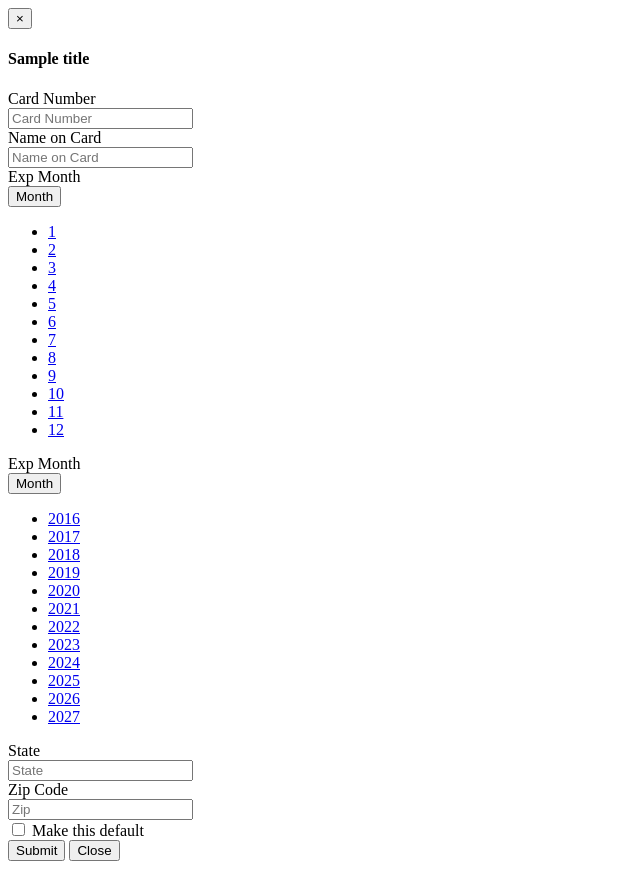
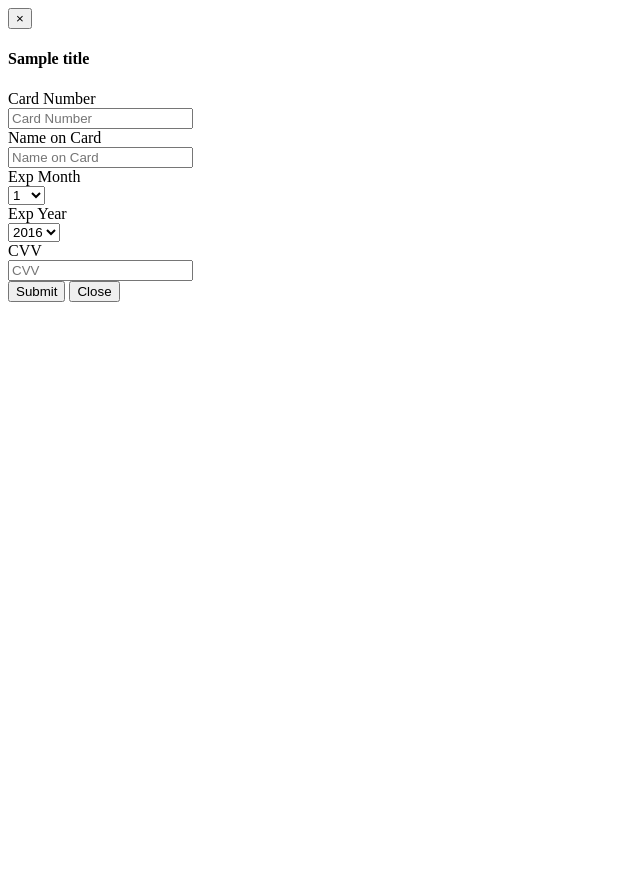
Before and after one commit to pvkc/Online-Grocery-Store, a Django app: template OnlineGroceryStore/store/templates/store/cardsForm.html in a window 1280 px wide. Shown: the whole page, without its empty margins (0-640 px from the left). After the commit the page ends 302 px from the top, so only its background shows below. Run offline with Django 3.2, Linux system fonts and the light colour scheme; the template is opened without the code that fills it: most values are stand-ins (such as "Sample title", 1, 10 or a date in 2020).

Commit message:
Add new credit card now working.

```diff
--- a/OnlineGroceryStore/store/templates/store/cardsForm.html
+++ b/OnlineGroceryStore/store/templates/store/cardsForm.html
@@ -26,59 +26,38 @@
                         </div>
                         <div class="form-group">
                             <div class="col-sm-2 col-sm-offset-2">
-                             <label for="expMonth_{{ ix }}" class="control-label">Exp Month</label>
+                                <label for="expMonth_{{ ix }}" class="control-label">Exp Month</label>
                             </div>
                             <div class="col-lg-4">
-                             <!input type="text" class="form-control" id="expMonth_{{ ix }}" name='expMonth' placeholder="expMonth" required>
-                                <div class="dropdown">
-                                    <button class="btn btn-primary dropdown-toggle" id="expMonth_{{ ix }}" type="button" data-toggle="dropdown">Month</button>
-                                         <ul class="dropdown-menu">
-                                            {% for month in "123456789123" %}
-                                                <li><a href="#">{{ forloop.counter }}</a></li>
-                                            {% endfor %}
-                                        </ul>
-                                </div>
+                                <select id="expMonth_{{ ix }}" class="selectpicker">
+                                    {% for foo in "123456789123" %}
+                                        <option>{{ forloop.counter }}</option>
+                                    {% endfor %}
+                                </select>
                             </div>
                         </div>
                         <div class="form-group">
                             <div class="col-sm-2 col-sm-offset-2">
-                             <label for="expYear_{{ ix }}" class="control-label">Exp Month</label>
+                             <label for="expYear_{{ ix }}" class="control-label">Exp Year</label>
                             </div>
-                            <div class="col-lg-4">
-                                <div class="dropdown">
-                                    <button class="btn btn-primary dropdown-toggle" id="expMonth_{{ ix }}" type="button" data-toggle="dropdown" required>Month</button>
-                                         <ul class="dropdown-menu">
-                                            {% for month in "123456789123" %}
-                                                <li><a href="#">20{{ forloop.counter|add:"15" }}</a></li>
-                                            {% endfor %}
-                                        </ul>
-                                </div>
+                                <div class="col-lg-4">
+
+                                    <select id="expYear_{{ ix }}" class="selectpicker">
+                                        {% for foo in "123456789123" %}
+                                            <option>20{{ forloop.counter|add:"15" }}</option>
+                                        {% endfor %}
+                                    </select>
+
                             </div>
                         </div>
                         <div class="form-group">
                             <div class="col-sm-2 col-sm-offset-2">
-                             <label for="state_{{ ix }}" class="control-label">State</label>
+                             <label for="cvv_{{ ix }}" class="control-label">CVV</label>
                             </div>
-                            <div class="col-lg-4">
-                             <input type="text" class="form-control" id="state_{{ ix }}" name='state' placeholder="State" required>
+                            <div class="col-sm-2">
+                             <input type="text" class="form-control" id="cvv_{{ ix }}" name='cvv' placeholder="CVV" required>
                             </div>
                         </div>
-                        <div class="form-group">
-                            <div class="col-sm-2 col-sm-offset-2">
-                             <label for="zipCode_{{ ix }}" class="control-label">Zip Code</label>
-                            </div>
-                            <div class="col-lg-4">
-                             <input type="text" class="form-control" id="zipCode_{{ ix }}" name='zipCode' placeholder="Zip" required>
-                            </div>
-                        </div>
-                        <div class="form-group" style="display: {{ dispCheckBox }}">
-                            <div class=" col-sm-offset-2">
-                                <label>
-                                  <input id='setDefault_{{ ix }}'  type="checkbox"> Make this default
-                                </label>
-                            </div>
-                        </div>
-
                          <div class="modal-footer">
                   <button type="submit" class="btn btn-default" id={{ submitId }}>Submit</button>
                   <button type="button" class="btn btn-default" data-dismiss="modal">Close</button>
--- a/OnlineGroceryStore/store/urls.py
+++ b/OnlineGroceryStore/store/urls.py
@@ -13,6 +13,7 @@ urlpatterns = [url(r'^signIn$', views.signIn, name='signIn'),
                url(r'^displayCards', views.diplaycards, name='displayCards'),
                url(r'^addLivingAddress$', views.addLivingAddress, name='addLivingAddress'),
                url(r'^addBillingAddress$', views.addBillingAddress, name='addBillingAddress'),
+               url(r'^addNewCard$', views.addNewCard, name="addNewCard"),
                url(r'^setDefaultBilling$', views.setDefaultBilling, name = 'setDefaultBilling'),
                url(r'^setDefaultLiving$', views.setDefaultLiving, name='setDefaultLiving'),
                url(r'^deleteLivingAddress$', views.deleteLivingAddress, name = 'deleteLivingAddress'),
```
Also changed, not shown: OnlineGroceryStore/store/static/js/userCards.js (+55 -0 lines), OnlineGroceryStore/store/templates/store/userCards.html (+4 -4 lines), OnlineGroceryStore/store/views.py (+33 -0 lines).
